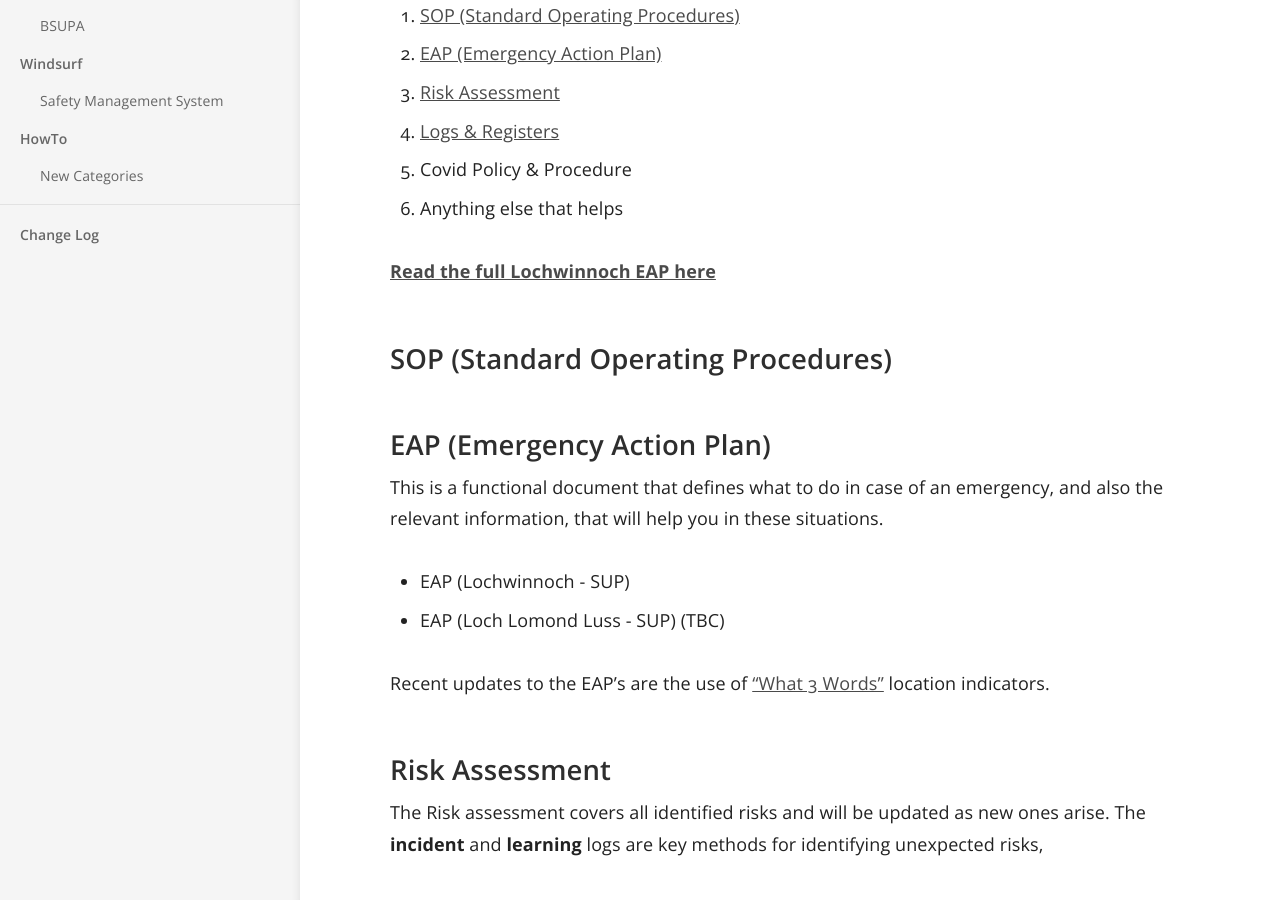
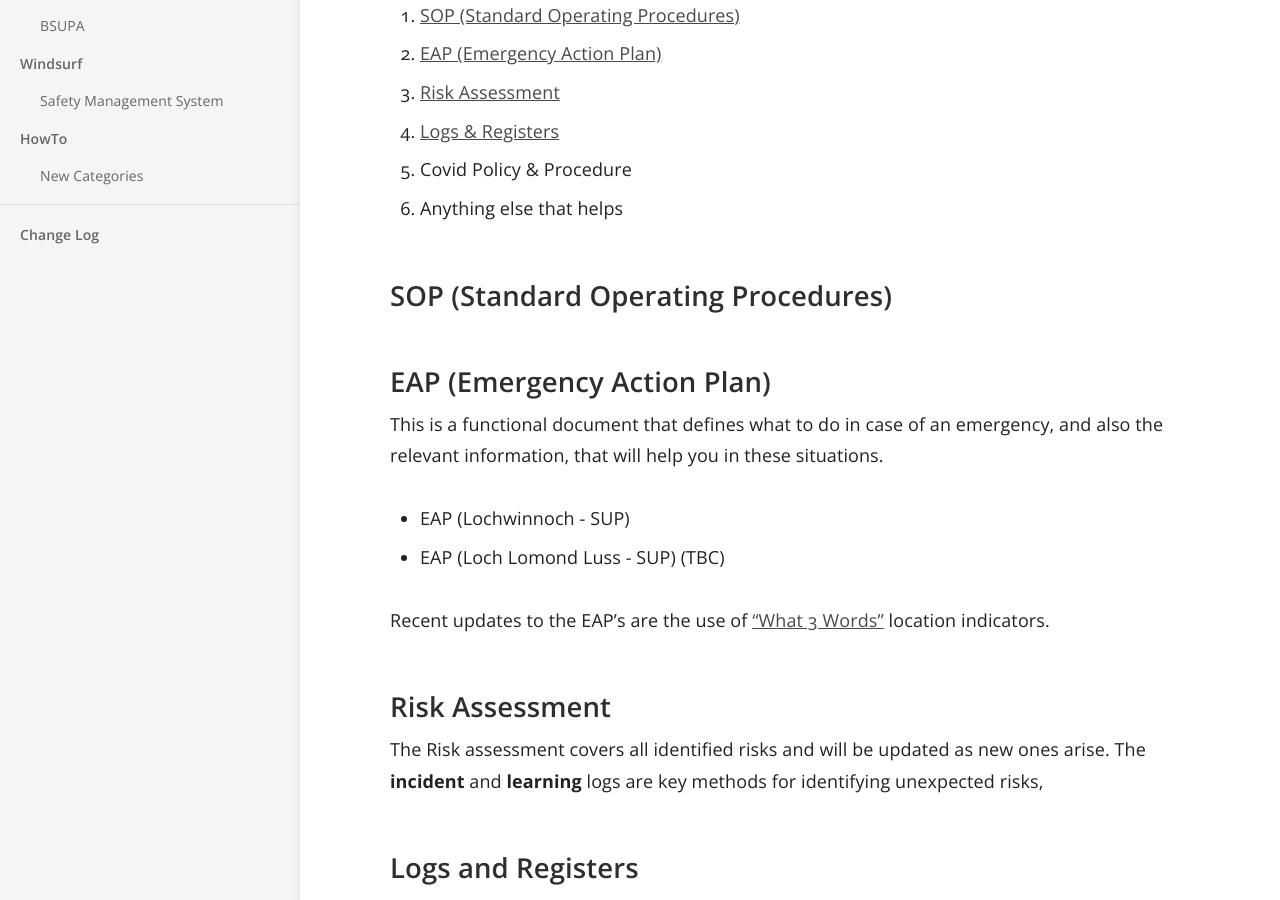
Before and after one commit to numbat70/clyde, a Jekyll site: the page built from _docs/Content/01-SUP_SMS.md, in a window 1280 px wide and 900 px high, scrolled down 647 px. Built offline with Jekyll 4.4.1, drawn with Linux system fonts in a browser that asks for light colours.

Commit message:
Update 01-SUP_SMS.md
mk

```diff
--- a/_docs/Content/01-SUP_SMS.md
+++ b/_docs/Content/01-SUP_SMS.md
@@ -20,9 +20,6 @@ It includes these documents
 4.  [Logs & Registers](https://numbat70.github.io/clyde/Content/22-SUP_Logs)
 5.  Covid Policy & Procedure
 6.  Anything else that helps
-
-**[Read the full Lochwinnoch EAP here](/clyde/Content/EAP.pdf)**
-
 
 
 ## SOP (Standard Operating Procedures)
```
